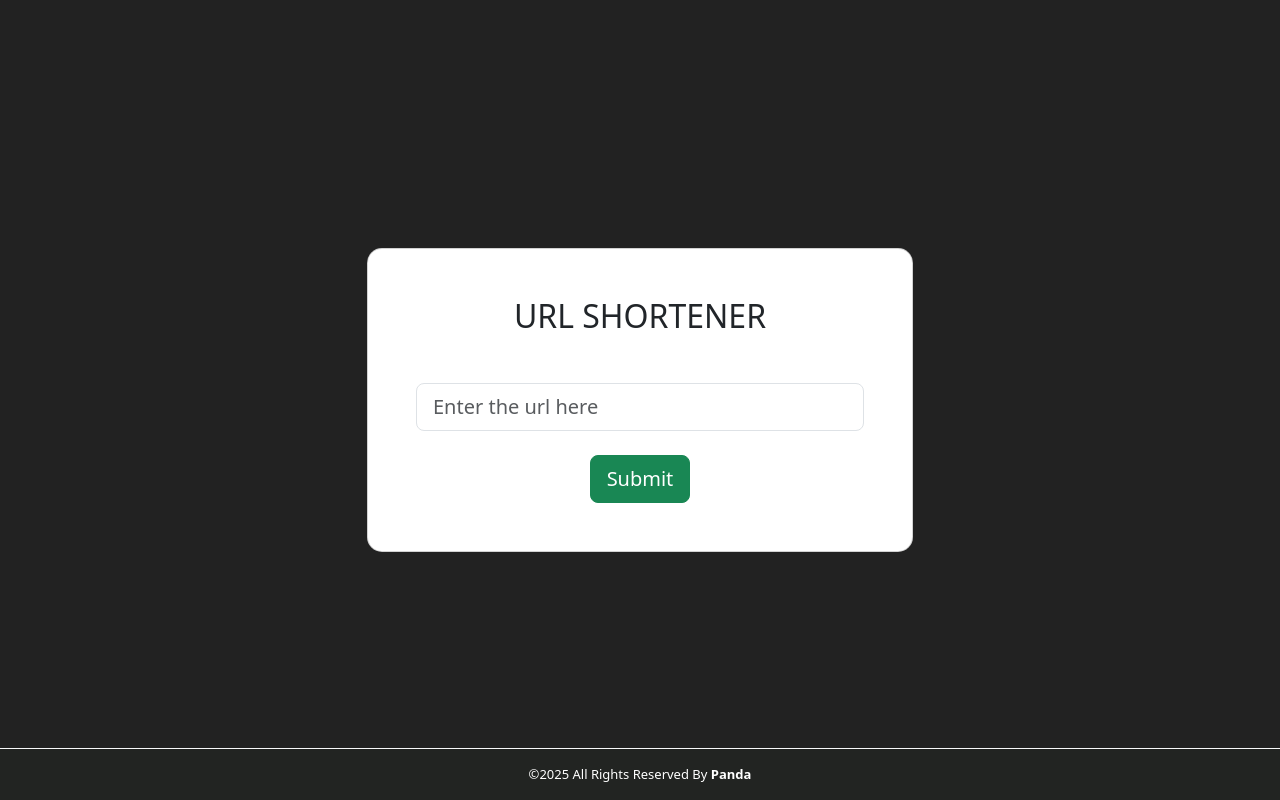
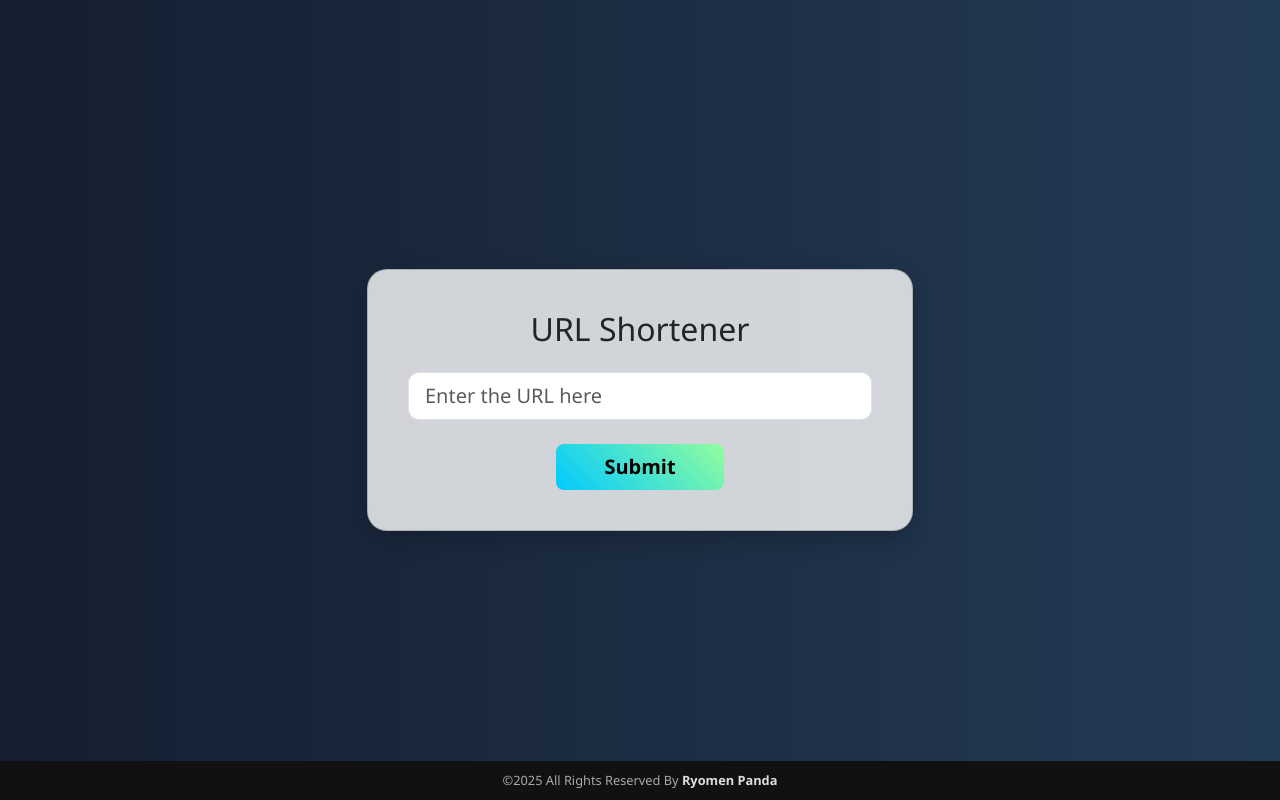
Before and after one commit to RyomenPanda/URL-Shortener-Django, a Django app: page / in a window 1280 px wide. Run offline with Django 4.2, Linux system fonts and the light colour scheme; some libraries are stand-ins or nearby versions.

Commit message:
Update home.html

```diff
--- a/templates/home.html
+++ b/templates/home.html
@@ -3,7 +3,7 @@
   <head>
     <meta charset="UTF-8" />
     <meta name="viewport" content="width=device-width, initial-scale=1.0" />
-    <title>Url Shortener</title>
+    <title>URL Shortener</title>
     <script src="https://cdn.jsdelivr.net/npm/sweetalert2@11"></script>
     <link
       href="https://cdn.jsdelivr.net/npm/bootstrap@5.3.3/dist/css/bootstrap.min.css"
@@ -11,42 +11,87 @@
       integrity="sha384-QWTKZyjpPEjISv5WaRU9OFeRpok6YctnYmDr5pNlyT2bRjXh0JMhjY6hW+ALEwIH"
       crossorigin="anonymous"
     />
+    <style>
+      body {
+        background: linear-gradient(to right, #141e30, #243b55);
+        min-height: 100vh;
+        display: flex;
+        align-items: center;
+        justify-content: center;
+        font-family: 'Segoe UI', Tahoma, Geneva, Verdana, sans-serif;
+      }
+      .card {
+        border-radius: 20px;
+        box-shadow: 0 8px 24px rgba(0, 0, 0, 0.2);
+        background-color: #ffffffcc;
+      }
+      .form-control-lg {
+        border-radius: 10px;
+      }
+      .btn-success {
+        background: linear-gradient(45deg, #00c9ff, #92fe9d);
+        border: none;
+        color: #000;
+        font-weight: bold;
+      }
+      .btn-success:hover {
+        background: linear-gradient(45deg, #00a6d6, #79f17e);
+      }
+      footer {
+        font-size: 0.8rem;
+        background-color: #111;
+        color: #aaa;
+        padding: 10px 0;
+        position: fixed;
+        bottom: 0;
+        width: 100%;
+        text-align: center;
+      }
+      .footer-link {
+       color: #ddd;
+       text-decoration: none;
+       transition: color 0.3s ease;
+  }
+      .footer-link:hover {
+       color: #00ffcc;
+  }
+    </style>
   </head>
-    <body style="background-color: #222; height: 100vh; display: flex; align-items: center; justify-content: center;">
-    <section class=" bg-image " style="width:95%;">
-      <div class="mask d-flex align-items-center h-100 gradient-custom-3">
-        <div class="container h-100">
-          <div
-            class="row d-flex justify-content-center align-items-center h-100">
+  <body>
+    <section style="width: 95%;">
+      <div class="container">
+        <div class="row justify-content-center">
           <div class="col-12 col-md-9 col-lg-7 col-xl-6">
-                <div class="card" style="border-radius: 15px; margin: auto;">
-                <div class="card-body p-5">
-                  <h2 class="text-uppercase text-center mb-5">URL Shortener</h2>
+            <div class="card p-4">
+              <div class="card-body">
+                <h2 class="text-center text-dark mb-4">URL Shortener</h2>
 
                 <form id="myForm" method="POST">
-                    {% csrf_token %} {% for hidden_field in form.hidden_fields %}
-                    {{ hidden_field.errors }} {{ hidden_field }} {% endfor %}
+                  {% csrf_token %}
+                  {% for hidden_field in form.hidden_fields %}
+                    {{ hidden_field.errors }}
+                    {{ hidden_field }}
+                  {% endfor %}
+
                   {% for field in form.visible_fields %}
-
                     <div class="form-outline mb-4">
                       <input
-                        placeholder="Enter the url here"
+                        placeholder="Enter the URL here"
                         name="{{ field.name }}"
                         id="{{ field.id_for_label }}"
                         type="{{ field.widget_type }}"
                         class="form-control form-control-lg"
                       />
-                      {% if field.errors %} {% for error in field.errors %}
-                      <p class="text-danger italic pb-2">{{ error }}</p>
-                      {% endfor %} {% endif %}
+                      {% if field.errors %}
+                        {% for error in field.errors %}
+                          <p class="text-danger small mb-0">{{ error }}</p>
+                        {% endfor %}
+                      {% endif %}
                     </div>
-
                   {% endfor %}
 
                   <div class="d-flex justify-content-center">
-                      <button
-                        type="submit"
-                        class="btn btn-success btn-lg gradient-custom-4">
+                    <button type="submit" class="btn btn-success btn-lg px-5">
                       Submit
                     </button>
                   </div>
@@ -56,34 +101,27 @@
           </div>
         </div>
       </div>
-      </div>
     </section>
 
-    <footer class="fixed-bottom border-top border-light">
-      <div
-        class="text-center p-3 text-white"
-        style="background-color: #222422; font-size: small">
-        ©{% now "Y" %} All Rights Reserved By <strong>Panda</strong>
-      </div>
+    <footer>
+      ©{% now "Y" %} All Rights Reserved By
+      <a href="https://github.com/your-username" target="_blank" class="footer-link fw-bold">
+      Ryomen Panda
+    </a>
     </footer>
 
-    <script
-      src="https://cdn.jsdelivr.net/npm/bootstrap@5.3.3/dist/js/bootstrap.bundle.min.js"
-      integrity="sha384-YvpcrYf0tY3lHB60NNkmXc5s9fDVZLESaAA55NDzOxhy9GkcIdslK1eN7N6jIeHz"
-      crossorigin="anonymous"
-    ></script>
+    <script src="https://cdn.jsdelivr.net/npm/bootstrap@5.3.3/dist/js/bootstrap.bundle.min.js" crossorigin="anonymous"></script>
     <script src="https://cdnjs.cloudflare.com/ajax/libs/clipboard.js/2.0.8/clipboard.min.js"></script>
 
     <script>
       const linkFromBackend = "{{ link }}";
-      // console.log(linkFromBackend);
       if (linkFromBackend && linkFromBackend !== "Give Valid Url") {
         Swal.fire({
           icon: "success",
           title: "Shortened URL:",
           html: `
             <a href='${linkFromBackend}' target='_blank'>${linkFromBackend}</a>
-                <button id="copyButton" class="btn btn-primary">Copy</button>
+            <button id="copyButton" class="btn btn-primary btn-sm ms-2">Copy</button>
           `,
           confirmButtonText: "Cancel",
           allowOutsideClick: false,
@@ -94,7 +132,6 @@
           }
         });
 
-        // Set up clipboard functionality
         const copyButton = document.getElementById("copyButton");
         const clipboard = new ClipboardJS(copyButton, {
           text: function () {
@@ -104,9 +141,7 @@
       } else if (linkFromBackend && linkFromBackend === "Give Valid Url") {
         Swal.fire({
           icon: "warning",
-          title: `
-            <p>${linkFromBackend}</p>
-            `,
+          title: `<p>${linkFromBackend}</p>`,
           confirmButtonText: "Cancel",
           allowOutsideClick: false,
           allowEscapeKey: false,
```
Lines whose indentation alone changed are shown as unchanged.
